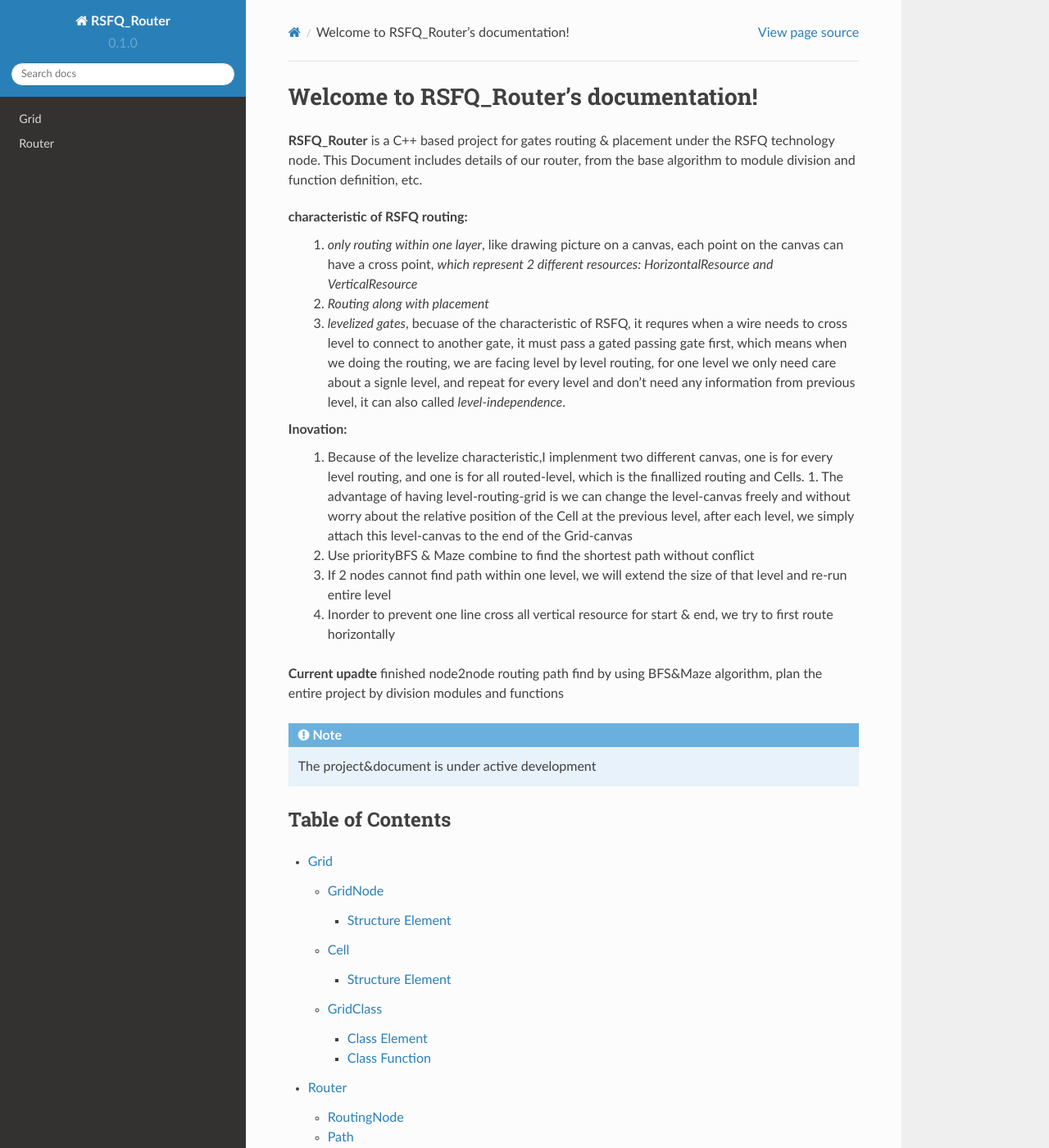
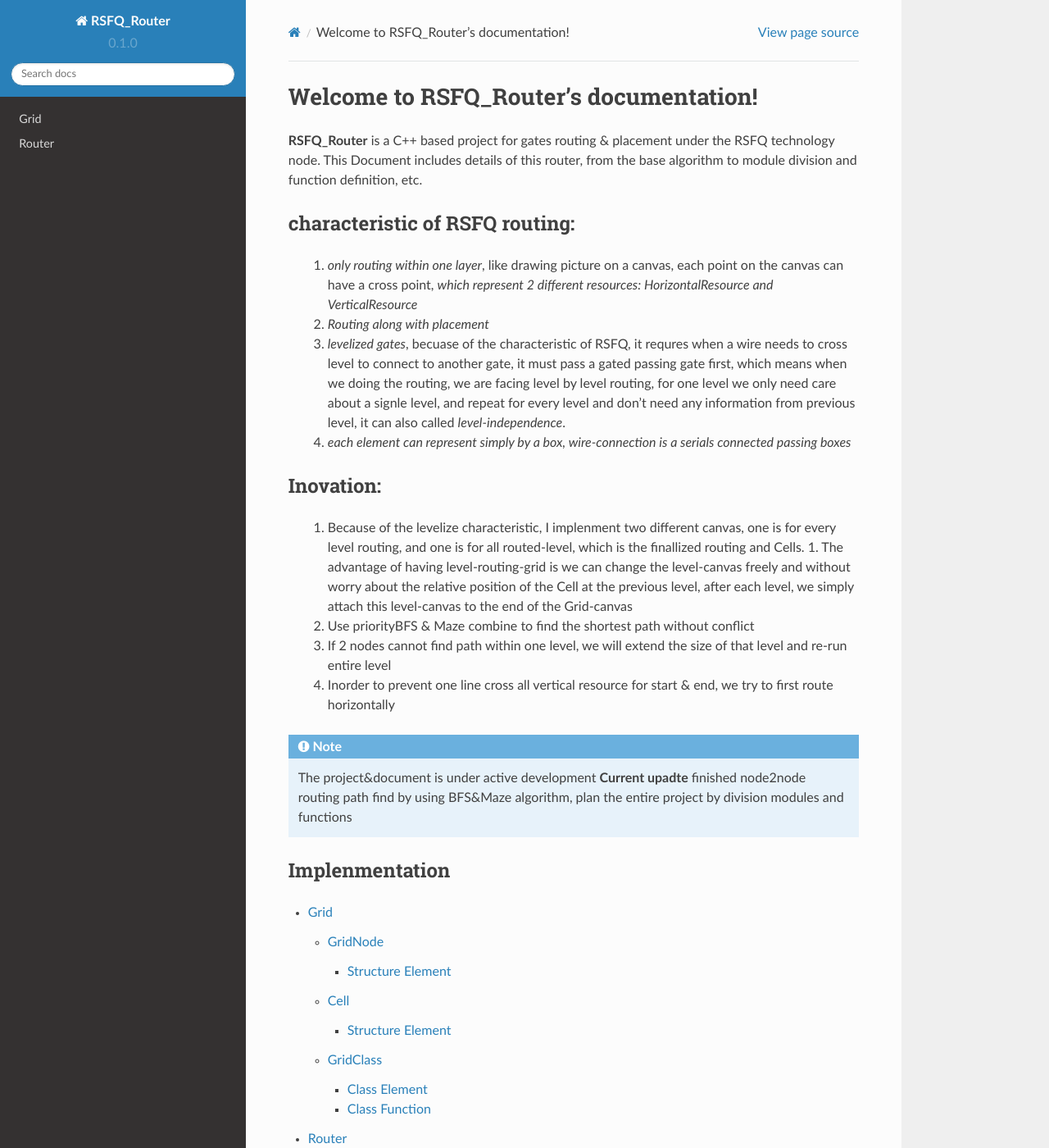
Before and after one commit to ObjectaUyiz/RSFQ_Router_Doc, a Sphinx documentation site: the page built from docs/source/index.rst, in a window 1280 px wide and 1400 px high. Shown: the whole window at 82% size. Built offline with Sphinx 7.4.7 and the Read the Docs theme 2.0.0, drawn with Linux system fonts in a browser that asks for light colours; some of the changed lines change nothing that is shown.

Commit message:
0.0.2 ver

```diff
--- a/docs/source/index.rst
+++ b/docs/source/index.rst
@@ -1,28 +1,37 @@
 Welcome to RSFQ_Router's documentation!
 ===========================================
 
-**RSFQ_Router** is a C++ based project for gates routing & placement under the RSFQ technology node.
-This Document includes details of our router, from the base algorithm to module division and function definition, etc.
+**RSFQ_Router** is a C++ based project for gates routing & placement under the RSFQ technology node. This Document includes details of this router, from the base algorithm to module division and function definition, etc.
 
 **characteristic of RSFQ routing**:
+-----------------------------------
    1. *only routing within one layer*, like drawing picture on a canvas, each point on the canvas can have a cross point, *which represent 2 different resources: HorizontalResource and VerticalResource*
    2. *Routing along with placement*
    3. *levelized gates*, becuase of the characteristic of RSFQ, it requres when a wire needs to cross level to connect to another gate, it must pass a gated passing gate first, which means when we doing the routing, we are facing level by level routing, for one level we only need care about a signle level, and repeat for every level and don't need any information from previous level, it can also called *level-independence*.
+   4. *each element can represent simply by a box, wire-connection is a serials connected passing boxes*
+
 
 **Inovation**:
-   1. Because of the levelize characteristic,I implenment two different canvas, one is for every level routing, and one is for all routed-level, which is the finallized routing and Cells.
+--------------
+   1. Because of the levelize characteristic, I implenment two different canvas, one is for every level routing, and one is for all routed-level, which is the finallized routing and Cells.
       1. The advantage of having level-routing-grid is we can change the level-canvas freely and without worry about the relative position of the Cell at the previous level, after each level, we simply attach this level-canvas to the   end of the Grid-canvas
    2. Use priorityBFS & Maze combine to find the shortest path without conflict
    3. If 2 nodes cannot find path within one level, we will extend the size of that level and re-run entire level
    4. Inorder to prevent one line cross all vertical resource for start & end, we try to first route horizontally
 
+.. WhyMAZE?::
+   Because all element in the RSFQ are squres, thus the most easy way to place element into canvas is using gridboard, each gird represent the smallest element, usually is the passing block, larger blocks occupy an area consists by small grid nodes which no resources can use, then Maze and BFS is the best candidate. Base on that thinking, the question is much like we place Cells onto the board, then find path between two grid we want to connect. And also because the levelized cells, for each cell level, we use a small gridboard specific for this level, and then:
+   1. place all single level cells left-aligned, and create a gridboard with:
+      ((largest width of left side cells) + (fixed width track number of routing space) + (largest width of right side cells)) \* ((the larger height between left and right cells list) + (total space between vertical cells))
+   2. try to place cells on the gridboard, and routing path. If routing failed, reconfig the samll gridboard and re-run the step 2
+   3. after successfully finish routing one-level, place the result onto the overall Grid Canvas, then repeat from step 1 until all cells are routed
 
-**Current upadte** finished node2node routing path find by using BFS&Maze algorithm, plan the entire project by division modules and functions
 
 .. note::
    The project&document is under active development
+   **Current upadte** finished node2node routing path find by using BFS&Maze algorithm, plan the entire project by division modules and functions
 
-Table of Contents
+**Implenmentation**
 ---------------------
 .. toctree::
    Grid
```
